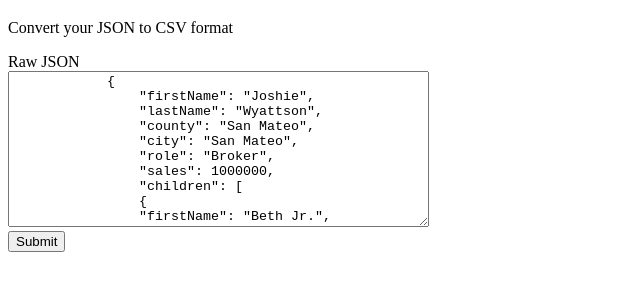
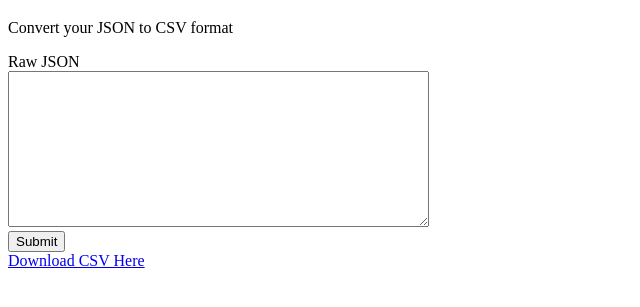
Before and after one commit to pauly-van/rpt25-csv-report-gen, a plain HTML site: page client/index.html in a window 1280 px wide. Shown: the part 61-368 px from the top of the page, without its empty margins (0-640 px from the left). Drawn offline with Linux system fonts and the light colour scheme.

Commit message:
Complete BMR

```diff
--- /dev/null
+++ b/client/app.js
@@ -0,0 +1,10 @@
+const postURL = 'http://localhost:3000/';
+const ajaxData = $('#jsonPost').val();
+
+$('submit').on('click', ()=>{
+  $.ajax({
+    type: "POST",
+    url: postURL,
+    data: data,
+  })
+});
--- a/client/index.html
+++ b/client/index.html
@@ -10,57 +10,11 @@
         <p>Convert your JSON to CSV format</p>
         <form method='post'>
         <label>Raw JSON</label><br>
-        <textarea  id="jsonD" name="json" rows="10" cols="50" placeholder="Enter JSON format here..">
-            {
-                "firstName": "Joshie",
-                "lastName": "Wyattson",
-                "county": "San Mateo",
-                "city": "San Mateo",
-                "role": "Broker",
-                "sales": 1000000,
-                "children": [
-                {
-                "firstName": "Beth Jr.",
-                "lastName": "Johnson",
-                "county": "San Mateo",
-                "city": "Pacifica",
-                "role": "Manager",
-                "sales": 2900000,
-                "children": [
-                {
-                "firstName": "Smitty",
-                "lastName": "Won",
-                "county": "San Mateo",
-                "city": "Redwood City",
-                "role": "Sales Person",
-                "sales": 4800000,
-                "children": []
-                },
-                {
-                "firstName": "Allen",
-                "lastName": "Price",
-                "county": "San Mateo",
-                "city": "Burlingame",
-                "role": "Sales Person",
-                "sales": 2500000,
-                "children": []
-                }
-                ]
-                },
-                {
-                "firstName": "Beth",
-                "lastName": "Johnson",
-                "county": "San Francisco",
-                "city": "San Francisco",
-                "role": "Broker/Sales Person",
-                "sales": 7500000,
-                "children": []
-                }
-                ]
-                }
-</textarea><br>
+        <textarea  id="jsonPost" name='json' rows="10" cols="50" placeholder="Enter JSON format here..">
+        </textarea><br>
         <input id="submit" type="submit"></input>
         </form>
-        <script src="index.js"></script>
+        <a href="people.csv">Download CSV Here</a>
+        <script src="app.js"></script>
     </body>
 </html>
--- a/client/people.csv
+++ b/client/people.csv
@@ -1,4 +1,6 @@
 firstName,lastName,county,city,role,sales
 Joshie,Wyattson,San Mateo,San Mateo,Broker,1000000
 Beth Jr.,Johnson,San Mateo,Pacifica,Manager,2900000
-[object Object],[object Object],Beth,Johnson,San Francisco,San Francisco,Broker/Sales Person,7500000
+Smitty,Won,San Mateo,Redwood City,Sales Person,4800000
+Allen,Price,San Mateo,Burlingame,Sales Person,2500000
+Beth,Johnson,San Francisco,San Francisco,Broker/Sales Person,7500000
--- a/server.js
+++ b/server.js
@@ -20,9 +20,6 @@ app.post('/', (req, res)=>{
         res.status(500).send('Something Went Wrong');
       }
     });
-    res.sendFile(__dirname+'/client/people.csv', (err)=>{
-      if(err) throw Error;
-    })
 });
 
 app.listen(port, ()=>{
```
Also changed, not shown: middleware/conversion.js (+9 -6 lines).
